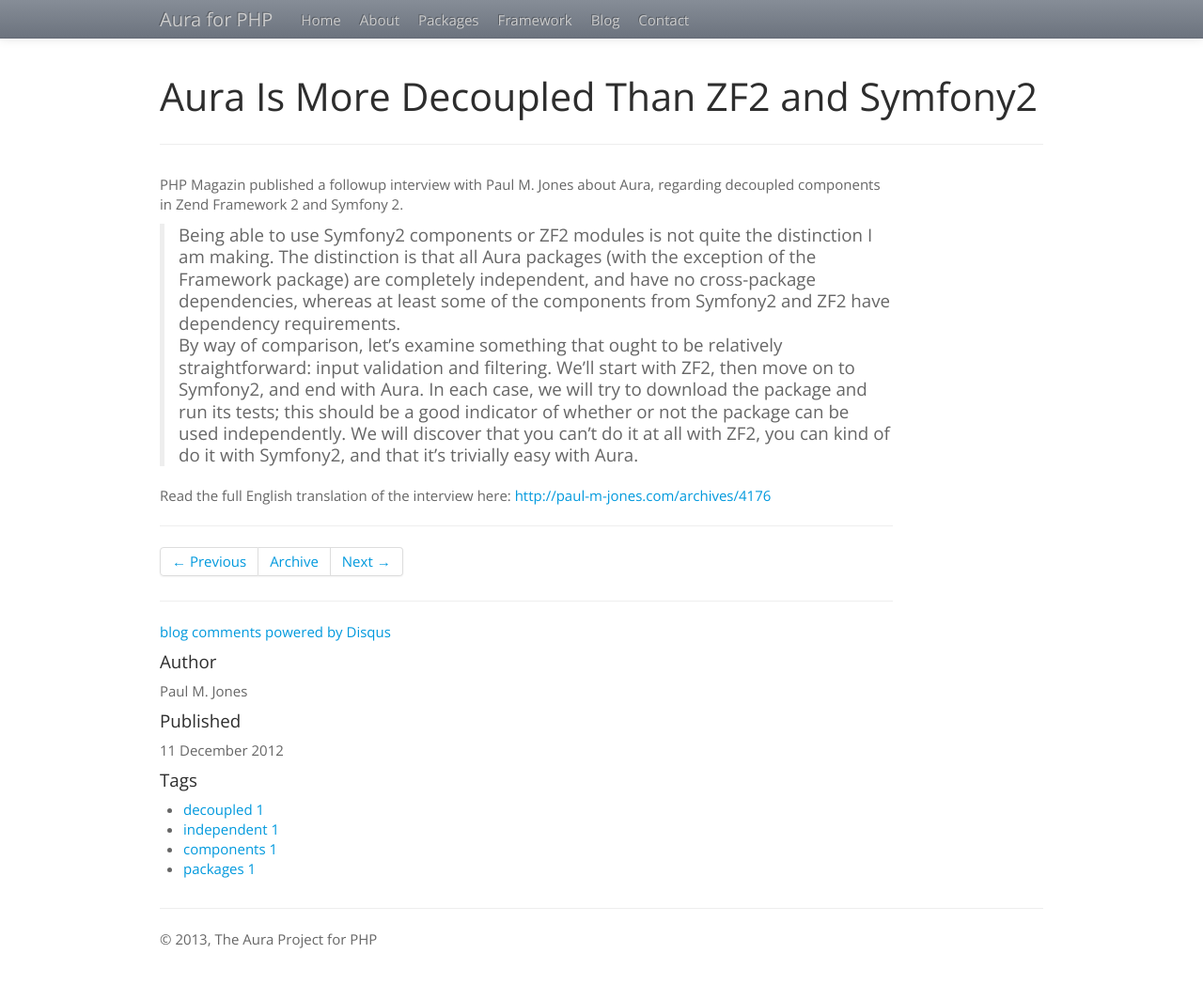
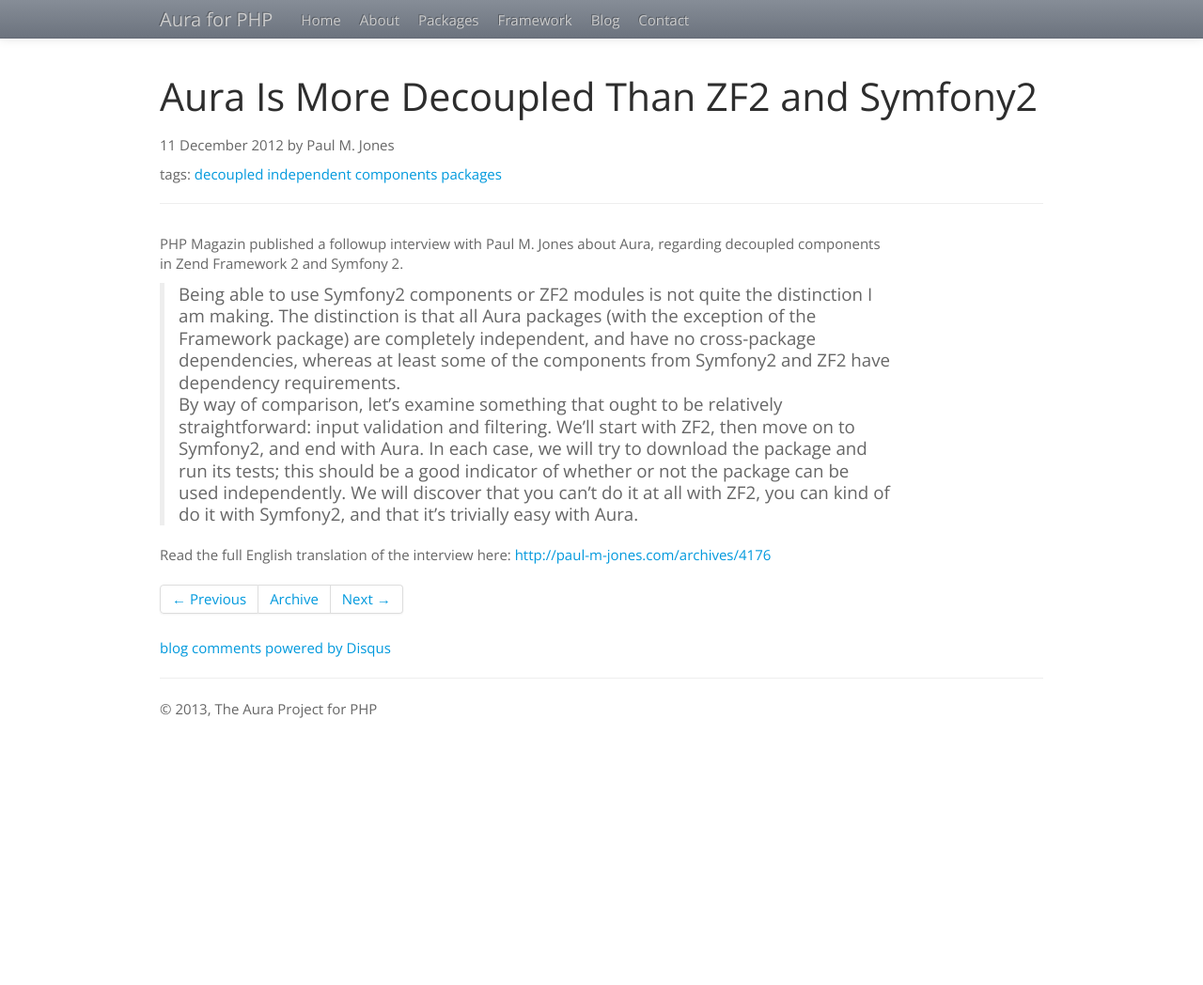
Before and after one commit to Ronnykill/aura.github.com, a Jekyll site: the page built from _posts/2012-12-11-aura-more-decoupled-than-zf2-and-symfony2.markdown, in a window 1280 px wide and 1061 px high. Shown: the top 1048 px of the window at 94% size. Built offline with Jekyll 4.4.1, drawn with Linux system fonts in a browser that asks for light colours; nearby versions of some CDN libraries; comment, search, counter and statistics services are not loaded.

Commit message:
modify post layout

```diff
--- /dev/null
+++ b/_includes/JB/pagination
@@ -0,0 +1,15 @@
+<div class="pagination">
+    <ul>
+    {% if page.previous %}
+        <li class="prev"><a href="{{ BASE_PATH }}{{ page.previous.url }}" title="{{ page.previous.title }}">&larr; Previous</a></li>
+    {% else %}
+        <li class="prev disabled"><a>&larr; Previous</a></li>
+    {% endif %}
+        <li><a href="{{ BASE_PATH }}{{ site.JB.archive_path }}">Archive</a></li>
+    {% if page.next %}
+        <li class="next"><a href="{{ BASE_PATH }}{{ page.next.url }}" title="{{ page.next.title }}">Next &rarr;</a></li>
+    {% else %}
+        <li class="next disabled"><a>Next &rarr;</a>
+    {% endif %}
+    </ul>
+</div>
--- /dev/null
+++ b/_includes/JB/tags_line
@@ -0,0 +1,33 @@
+{% comment %}<!--
+The tags_line include is a listing helper for tags that shows them in a single line.
+Usage:
+  1) assign the 'tags_line' variable to a valid array of tags.
+  2) include JB/tags_line
+  example:
+    <ul>
+  	  {% assign tags_line = site.tags %}
+  	  {% include JB/tags_line %}
+  	</ul>
+
+  Notes:
+    Tags can be either a Hash of tag objects (hashes) or an Array of tag-names (strings).
+    The encapsulating 'if' statement checks whether tags_line is a Hash or Array.
+    site.tags is a Hash while page.tags is an array.
+
+  This helper can be seen in use at: ../_layouts/default.html
+-->{% endcomment %}
+
+{% if site.JB.tags_line.provider == "custom" %}
+  {% include custom/tags_line %}
+{% else %}
+  {% if tags_line.first[0] == null %}
+    {% for tag in tags_line %}
+    	<a href="{{ BASE_PATH }}{{ site.JB.tags_path }}#{{ tag }}-ref">{{ tag }}</a>
+    {% endfor %}
+  {% else %}
+    {% for tag in tags_line %}
+    	<li><a href="{{ BASE_PATH }}{{ site.JB.tags_path }}#{{ tag[0] }}-ref">{{ tag[0] }}</a>
+    {% endfor %}
+  {% endif %}
+{% endif %}
+{% assign tags_line = nil %}
--- a/_layouts/post.html
+++ b/_layouts/post.html
@@ -3,46 +3,23 @@ layout: default
 ---
 
 <div class="page-header">
-  <h1>{{ page.title }}</h1>
+    <h1>{{ page.title }}</h1>
+    <p><span class="small">
+            <span class="date">{{ page.date | date: "%d %B %Y" }}</span>
+            by <span class="author">{{ page.author }}</span>
+    </span></p>
+    {% unless page.tags == empty %}
+    <p>tags: <span class="small">
+        {% assign tags_line = page.tags %}
+        {% include JB/tags_line %}
+    </span></p>
+    {% endunless %}
 </div>
 
 <div class="row">
-  <div class="span10">
-    {{ content }}
-    <hr>
-    <div class="pagination">
-      <ul>
-      {% if page.previous %}
-        <li class="prev"><a href="{{ BASE_PATH }}{{ page.previous.url }}" title="{{ page.previous.title }}">&larr; Previous</a></li>
-      {% else %}
-        <li class="prev disabled"><a>&larr; Previous</a></li>
-      {% endif %}
-        <li><a href="{{ BASE_PATH }}{{ site.JB.archive_path }}">Archive</a></li>
-      {% if page.next %}
-        <li class="next"><a href="{{ BASE_PATH }}{{ page.next.url }}" title="{{ page.next.title }}">Next &rarr;</a></li>
-      {% else %}
-        <li class="next disabled"><a>Next &rarr;</a>
-      {% endif %}
-      </ul>
+    <div class="span10">
+        {{ content }}
+        {% include JB/pagination %}
+        {% include JB/comments %}
     </div>
-    <hr>
-    {% include JB/comments %}
-  </div>
-
-  <div class="span4">
-
-    <h4>Author</h4>
-    <div class="author"><span>{{ page.author }}</span></div>
-
-    <h4>Published</h4>
-    <div class="date"><span>{{ page.date | date: "%d %B %Y" }}</span></div>
-
-  {% unless page.tags == empty %}
-    <h4>Tags</h4>
-    <ul class="tag_box">
-    {% assign tags_list = page.tags %}
-    {% include JB/tags_list %}
-    </ul>
-  {% endunless %}
-  </div>
 </div>
```
